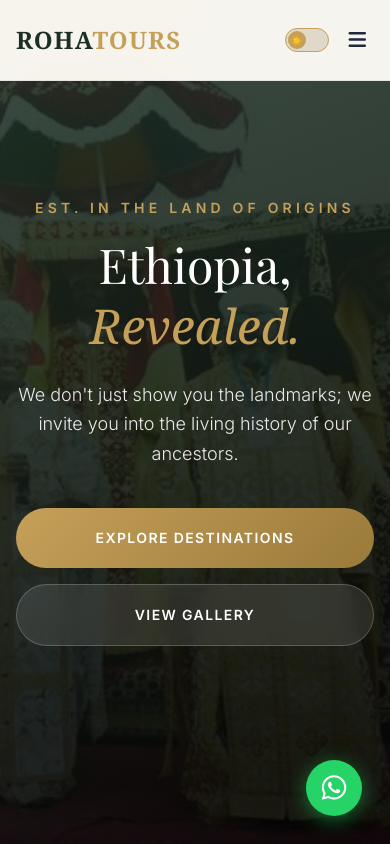
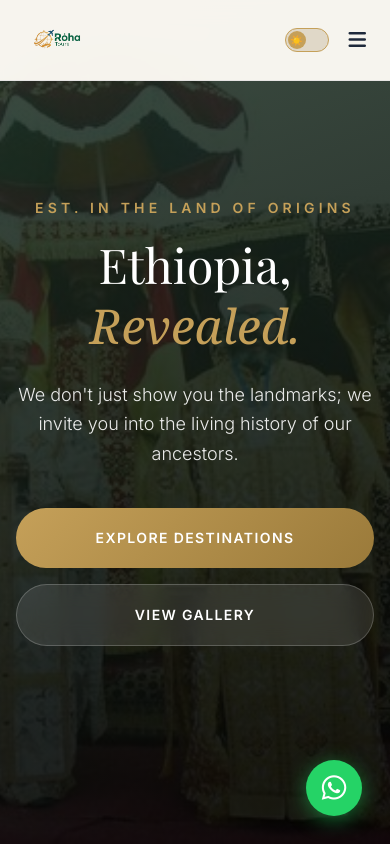
Before and after one commit to kalebmisaw58-lgtm/rohatours, a website: page index.html in a window 390 px wide. Shown: the top 844 px of the page. Drawn offline with nearby package versions, Linux system fonts and the light colour scheme; a web font is replaced by a local one.

Commit message:
Replace text logo with logo.png across nav, mobile menu, footer, and staff dashboard

```diff
--- a/index.html
+++ b/index.html
@@ -488,7 +488,7 @@
     <nav class="fixed w-full z-50 glass-nav border-b border-stone-200">
         <div class="max-w-7xl mx-auto px-4 h-20 flex justify-between items-center">
             <div class="cursor-pointer" onclick="window.location.hash='landing'">
-                <span class="text-2xl font-serif font-bold tracking-wider text-[#1B3022]">ROHA<span class="text-[#C5A059]">TOURS</span></span>
+                <img src="/Public/logo.png" alt="RohaTours" class="h-12 w-auto object-contain">
             </div>
             <div class="hidden md:flex items-center space-x-8">
                 <a href="#landing" data-page="landing" class="nav-link text-sm font-semibold hover:text-[#C5A059]">Home</a>
@@ -510,7 +510,7 @@
 
     <div id="mobile-menu" class="fixed inset-0 bg-white z-[60] p-8 flex flex-col hidden">
         <div class="flex justify-between items-center mb-12">
-            <span class="text-xl font-serif font-bold text-[#1B3022]">ROHA<span class="text-[#C5A059]">TOURS</span></span>
+            <img src="/Public/logo.png" alt="RohaTours" class="h-10 w-auto object-contain">
             <button onclick="toggleMobileMenu(false)" class="text-2xl" aria-label="Close menu">&times;</button>
         </div>
         <div class="flex flex-col space-y-6 text-xl font-serif">
@@ -2274,7 +2274,7 @@
 
     <!-- Brand & Mission -->
     <div class="col-span-1 md:col-span-2">
-        <span class="text-xl font-serif font-bold tracking-wider mb-4 block">ROHA<span class="text-[#C5A059]">TOURS</span></span>
+        <img src="/Public/logo.png" alt="RohaTours" class="h-12 w-auto object-contain mb-4 brightness-0 invert">
         <p class="text-slate-400 max-w-sm text-sm leading-relaxed mb-5">
             Pioneering luxury private destinations through the heart of Ethiopia. From the rock-hewn heights of Lalibela to the vibrant tribal cultures of the South, we reveal the soul of the Land of Origins.
         </p>
```
Also changed, not shown: staff.html (+4 -3 lines), Public/logo.png (added).
